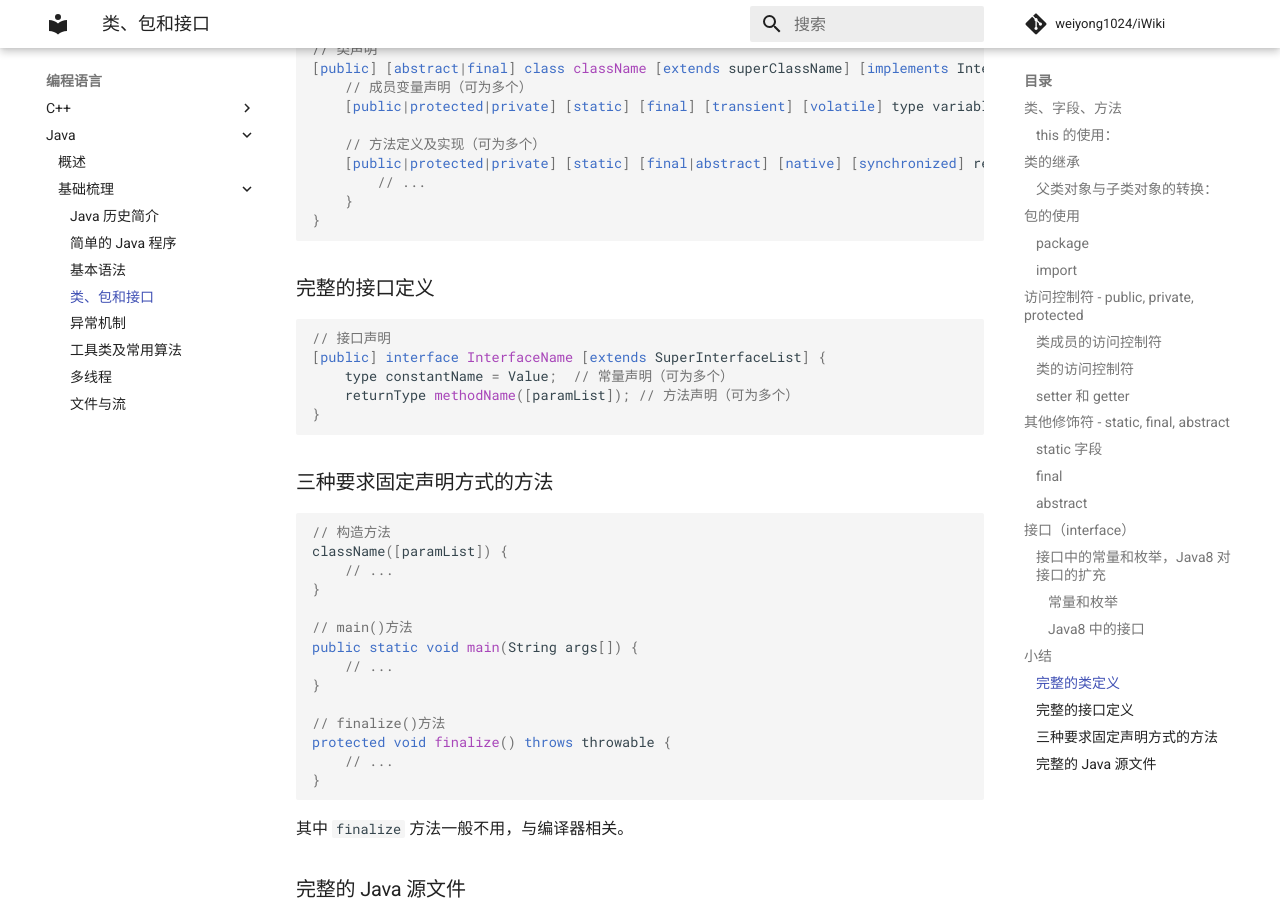
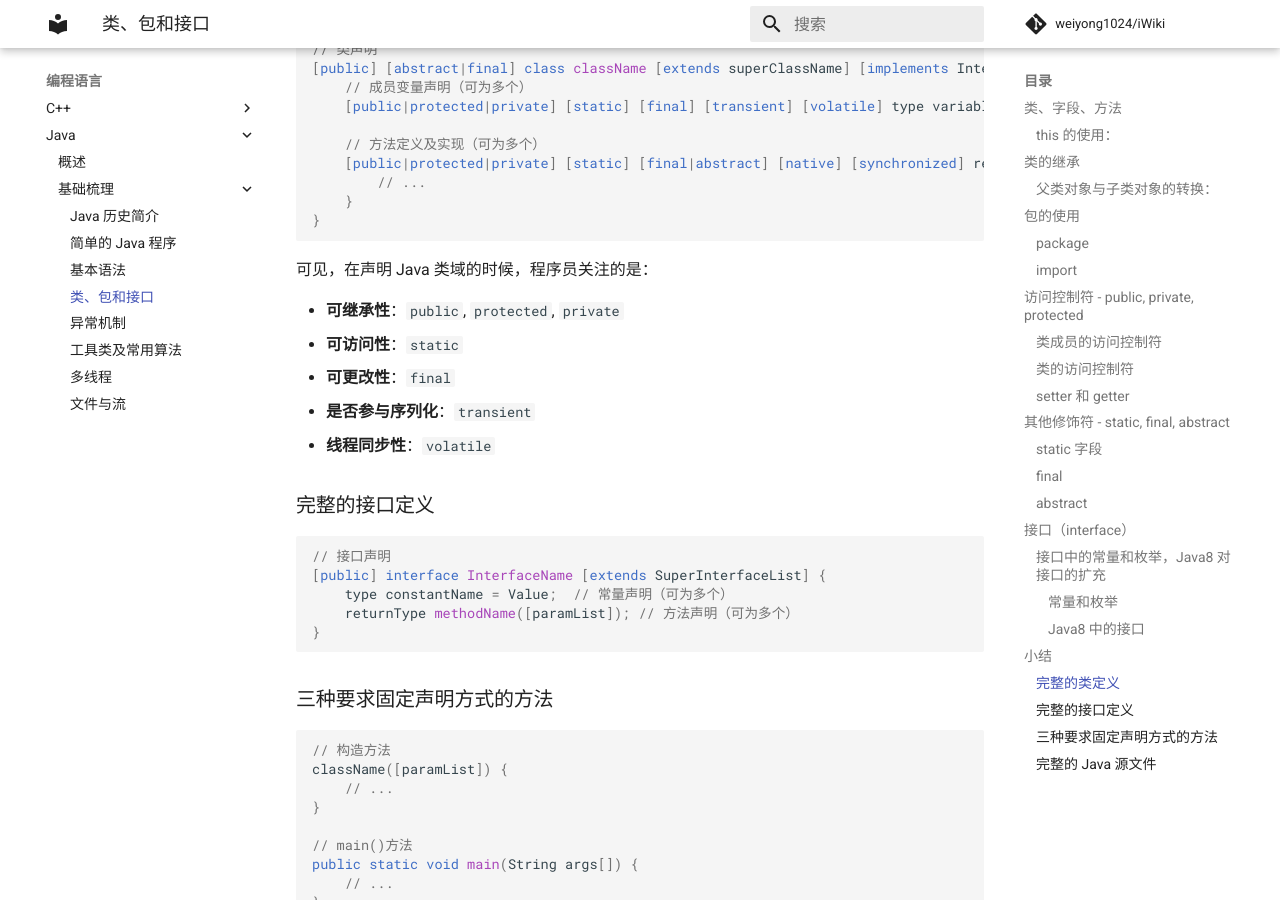
Before and after one commit to weiyong1024/iWiki, an MkDocs documentation site: the page built from docs/languages/java/basic/class_package_interface.md, in a window 1280 px wide and 900 px high, scrolled down 9249 px. Built offline with MkDocs 1.6.1 and Material for MkDocs 9.7.7, drawn with Linux system fonts in a browser that asks for light colours; comment, search, counter and statistics services are not loaded.

Commit message:
Continue

````diff
--- a/docs/languages/java/basic/class_package_interface.md
+++ b/docs/languages/java/basic/class_package_interface.md
@@ -393,6 +393,14 @@ Java8 以上，接口成员还可以是：`static` 方法，具有实现体的
 }
 ```
 
+可见，在声明 Java 类域的时候，程序员关注的是：
+
+* **可继承性**：`public`, `protected`, `private`
+* **可访问性**：`static`
+* **可更改性**：`final`
+* **是否参与序列化**：`transient`
+* **线程同步性**：`volatile`
+
 ### 完整的接口定义
 ```java
 // 接口声明
--- a/mkdocs.yml
+++ b/mkdocs.yml
@@ -126,6 +126,8 @@ nav:
     - 杂项:
       - CDN: survey/extra/cdn.md
   - 行业观察:
+    - 读书笔记:
+      - 书单: industry/reading/reading_list.md
     - 财务报表:
       - 微软: industry/fiscal/microsoft/2019_annual_report.md
       - 苹果: industry/fiscal/apple/2019_annual_report.md
````
Also changed, not shown: docs/industry/reading/on_china.md (added, +1 -0 lines), docs/industry/reading/reading_list.md (added, +8 -0 lines), docs/languages/java/basic/tools_and_algorithm.md (+29 -1 lines), docs/languages/java/basic/images/collection.png (added), docs/languages/java/basic/images/collection_family.png (added).
